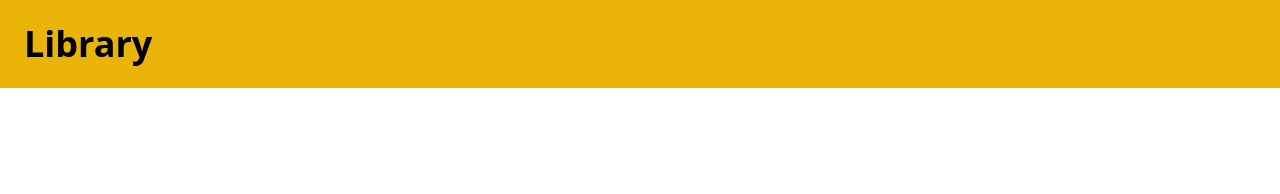
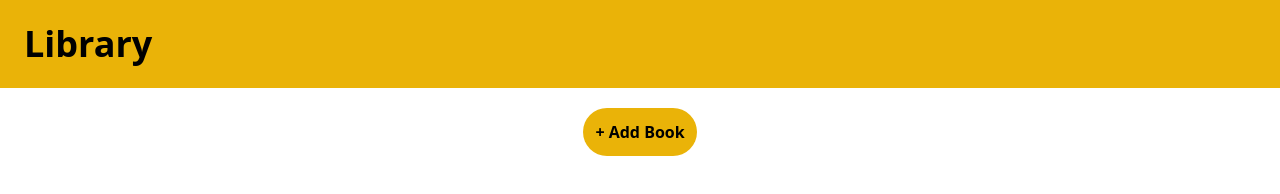
Before and after one commit to Kevtronium/library, a website: page index.html in a window 1280 px wide. Drawn offline with Linux system fonts and the light colour scheme.

Commit message:
Create the add-book button and style the button

```diff
--- a/index.html
+++ b/index.html
@@ -8,6 +8,14 @@
     <title>Library</title>
   </head>
   <body>
-    <div class="flex bg-yellow-500 p-6 text-4xl font-bold">Library</div>
+    <div class="mb-5 flex bg-yellow-500 p-6 text-4xl font-bold">Library</div>
+
+    <div class="flex items-center justify-center">
+      <button
+        class="rounded-full bg-yellow-500 p-3 font-bold hover:bg-yellow-300 hover:text-slate-500 active:bg-yellow-600 active:outline active:outline-4"
+      >
+        + Add Book
+      </button>
+    </div>
   </body>
 </html>
```
Also changed, not shown: css/output.css.
